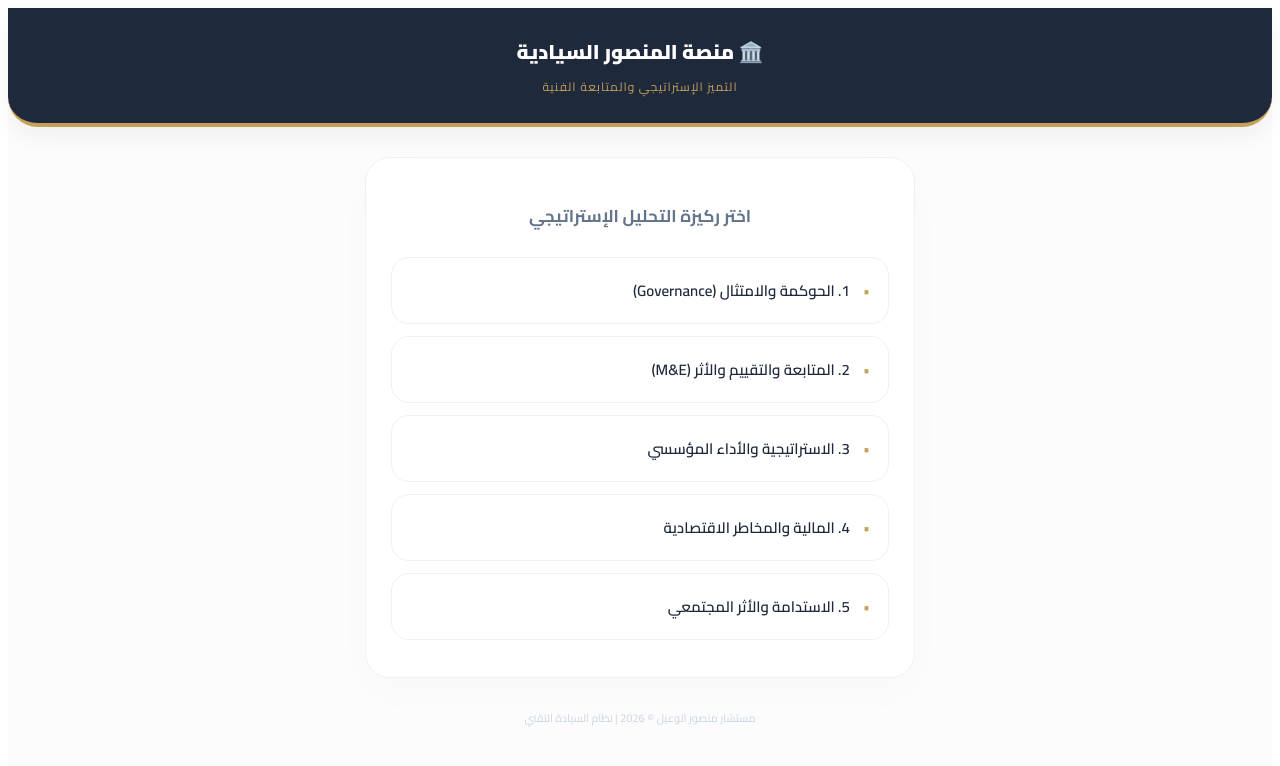
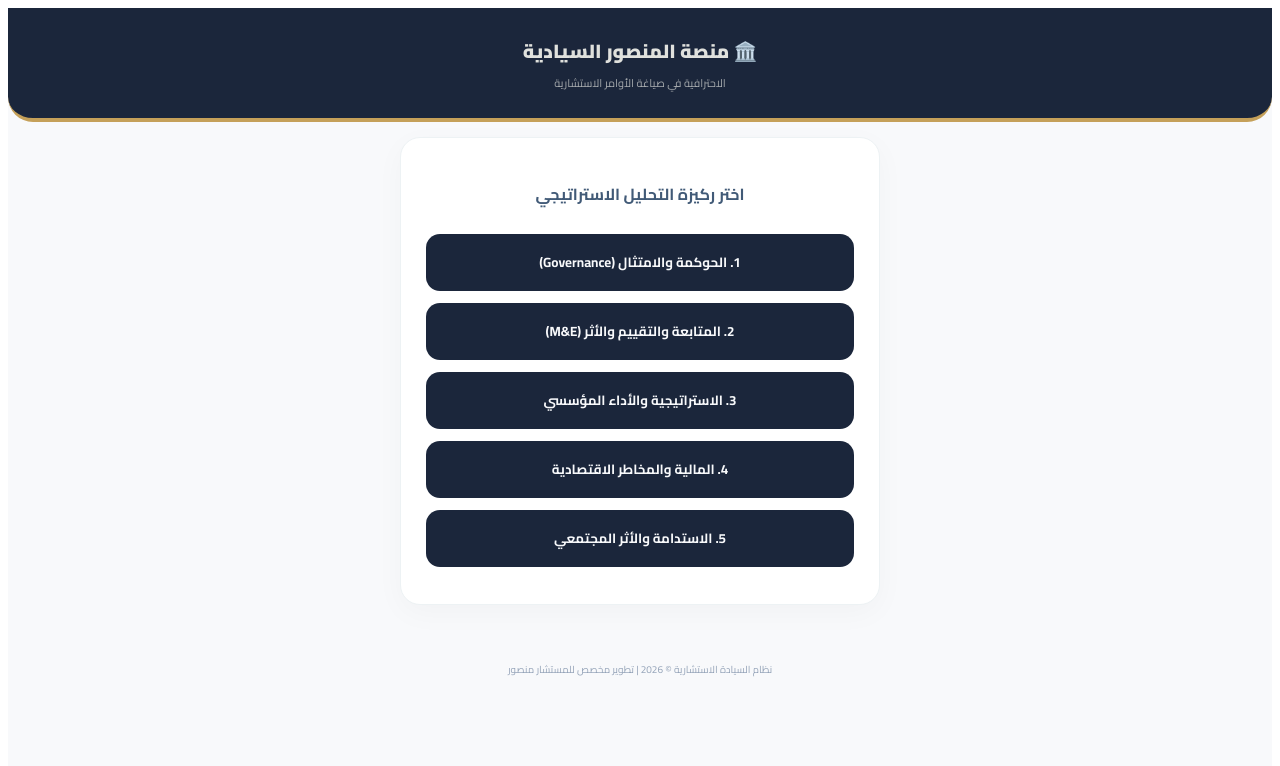
Before and after one commit to al-mansoour-ai/al-mansoooour-ai, a Next.js app: page / in a window 1280 px wide. Shown: the top 766 px of the page. Built offline with nearby package versions, Linux system fonts and the light colour scheme.

Commit message:
Update index.js

```diff
--- a/pages/index.js
+++ b/pages/index.js
@@ -2,7 +2,7 @@ import React, { useState, useEffect } from 'react';
 import Head from 'next/head';
 import engineData from './sovereign_engine.json';
 
-export default function ProfessionalSovereignV4() {
+export default function SovereignCalmUI() {
   const [currentStep, setCurrentStep] = useState(0);
   const [selectedPillar, setSelectedPillar] = useState(null);
   const [selectedTrack, setSelectedTrack] = useState(null);
@@ -14,107 +14,89 @@ export default function ProfessionalSovereignV4() {
   if (!isClient) return null;
 
   const buildFinalPrompt = () => {
-    let prompt = `بصفتك مستشاراً إستراتيجياً وخبيراً في المنهجيات الدولية (OECD & Kirkpatrick)، قم بتحليل البيانات التالية لمسار (${selectedTrack.name}):\n\n`;
-    prompt += `[البيانات المرصودة ميدانياً]:\n`;
+    let prompt = `بصفتك مستشاراً استراتيجياً دولياً، صغ تقريراً احترافياً لمسار (${selectedTrack.name}) بناءً على الملاحظات التالية:\n\n`;
     selectedTrack.questions.forEach((q, idx) => {
-      const answer = formData[`${selectedTrack.id}_${idx}`] || "لم يتم تقديم تفاصيل كافية";
+      const answer = formData[`${selectedTrack.id}_${idx}`] || "لم تتوفر بيانات";
       prompt += `- ${q.q}: ${answer}\n`;
     });
-    prompt += `\n[المطلوب منك في التقرير]:\n`;
-    prompt += `1. صياغة تحليل "فجوة" (Gap Analysis) بين الواقع والمأمول.\n`;
-    prompt += `2. تقديم 3 توصيات إستراتيجية قائمة على معايير الجودة العالمية.\n`;
-    prompt += `3. استشراف المخاطر المستقبلية في حال عدم التدخل.\n\nاجعل الأسلوب تقنياً، مهنياً، وصالحاً للعرض على مجلس الإدارة.`;
+    prompt += `\nالمطلوب: تحليل فني، رصد الفجوات، و3 توصيات تنفيذية وفق المعايير الدولية.`;
     setGeneratedPrompt(prompt);
     setCurrentStep(3);
   };
 
   return (
-    <div dir="rtl" style={{ backgroundColor: "#fcfcfc", minHeight: "100vh", fontFamily: "'Cairo', sans-serif", color: "#1e293b" }}>
+    <div dir="rtl" style={{ backgroundColor: "#F8F9FB", minHeight: "100vh", fontFamily: "'Cairo', sans-serif", color: "#34495E" }}>
       <Head>
-        <title>منصة المنصور - التميز الإستراتيجي</title>
+        <title>منصة المنصور - واجهة هادئة</title>
         <link href="https://fonts.googleapis.com/css2?family=Cairo:wght@400;600;700;900&display=swap" rel="stylesheet" />
       </Head>
 
       <style>{`
-        * { font-family: 'Cairo', sans-serif !important; transition: all 0.3s ease; }
-        .app-bar { background: #1e293b; padding: 25px 15px; text-align: center; border-bottom: 4px solid #c5a059; border-radius: 0 0 30px 30px; margin-bottom: 30px; box-shadow: 0 10px 25px rgba(0,0,0,0.05); }
-        .card-container { background: #ffffff; padding: 25px; border-radius: 25px; border: 1px solid #f1f1f1; box-shadow: 0 15px 40px rgba(0,0,0,0.02); }
-        .pill-button { width: 100%; padding: 18px; margin-bottom: 12px; border-radius: 18px; border: 1px solid #f1f1f1; background: #fff; color: #1e293b; font-weight: 600; cursor: pointer; text-align: right; font-size: 15px; }
-        .pill-button:hover { background: #fafafa; border-color: #c5a059; transform: translateX(-5px); }
-        .primary-btn { width: 100%; padding: 20px; border-radius: 18px; border: none; background: #1e293b; color: white; font-weight: 700; font-size: 16px; margin-top: 15px; cursor: pointer; }
-        .primary-btn:active { transform: scale(0.98); }
-        .input-area { width: 100%; padding: 15px; border-radius: 15px; border: 1px solid #e2e8f0; background: #fcfcfc; margin-bottom: 20px; font-size: 15px; line-height: 1.6; resize: none; box-sizing: border-box; }
-        .input-area:focus { outline: none; border-color: #c5a059; background: #fff; }
-        .hint-badge { background: #fdfaf3; color: #856404; padding: 10px; border-radius: 10px; font-size: 13px; margin-bottom: 10px; border-right: 4px solid #c5a059; }
+        * { font-family: 'Cairo', sans-serif !important; }
+        .mobile-header { background: #1B263B; color: #E0E1DD; padding: 25px 15px; text-align: center; border-bottom: 4px solid #C5A059; border-radius: 0 0 25px 25px; }
+        .step-card { background: #FFFFFF; padding: 25px; border-radius: 20px; box-shadow: 0 8px 30px rgba(0,0,0,0.03); margin-top: -20px; border: 1px solid #EDF2F4; }
+        .calm-btn { width: 100%; padding: 16px; border-radius: 14px; border: none; background: #1B263B; color: #F8F9FB; font-weight: 700; margin-bottom: 12px; cursor: pointer; transition: 0.3s; }
+        .calm-btn:active { transform: scale(0.97); background: #415A77; }
+        .track-btn { width: 100%; padding: 15px; border-radius: 12px; border: 1px solid #D1D5DB; background: #FFFFFF; color: #1B263B; font-weight: 600; margin-bottom: 10px; text-align: right; }
+        .input-calm { width: 100%; padding: 14px; border-radius: 12px; border: 1px solid #D1D5DB; background: #FCFDFF; margin-bottom: 18px; font-size: 15px; box-sizing: border-box; }
+        .hint-calm { background: #F0F4F8; color: #415A77; padding: 10px; border-radius: 10px; font-size: 13px; margin-bottom: 10px; border-right: 4px solid #C5A059; }
       `}</style>
 
-      <div className="app-bar">
-        <h2 style={{ margin: 0, color: "#fff", fontWeight: 900, fontSize: "20px" }}>🏛️ منصة المنصور السيادية</h2>
-        <p style={{ margin: "5px 0 0 0", color: "#c5a059", fontSize: "12px", letterSpacing: "1px" }}>التميز الإستراتيجي والمتابعة الفنية</p>
+      <div className="mobile-header">
+        <h2 style={{ margin: 0, fontSize: "19px", fontWeight: 900 }}>🏛️ منصة المنصور السيادية</h2>
+        <p style={{ margin: "4px 0 0 0", fontSize: "11px", opacity: 0.7 }}>الاحترافية في صياغة الأوامر الاستشارية</p>
       </div>
 
-      <main style={{ maxWidth: "550px", margin: "0 auto", padding: "0 20px" }}>
-
-        <div className="card-container">
+      <main style={{ maxWidth: "480px", margin: "0 auto", padding: "35px 18px" }}>
+        <div className="step-card">
           {currentStep === 0 && (
             <>
-              <h3 style={{ marginBottom: "25px", fontSize: "17px", color: "#64748b", textAlign: "center" }}>اختر ركيزة التحليل الإستراتيجي</h3>
+              <h3 style={{ textAlign: "center", fontSize: "16px", color: "#415A77", marginBottom: "25px" }}>اختر ركيزة التحليل الاستراتيجي</h3>
               {engineData?.pillars?.map(p => (
-                <button key={p.id} onClick={() => { setSelectedPillar(p); setCurrentStep(1); }} className="pill-button">
-                  <span style={{ color: "#c5a059", marginLeft: "10px" }}>•</span> {p.name}
-                </button>
+                <button key={p.id} onClick={() => { setSelectedPillar(p); setCurrentStep(1); }} className="calm-btn">{p.name}</button>
               ))}
             </>
           )}
 
           {currentStep === 1 && selectedPillar && (
             <>
-              <h4 style={{ color: "#c5a059", textAlign: "center", marginBottom: "20px" }}>{selectedPillar.name}</h4>
+              <h3 style={{ textAlign: "center", color: "#C5A059", marginBottom: "20px" }}>{selectedPillar.name}</h3>
               {selectedPillar.tracks?.map(t => (
-                <button key={t.id} onClick={() => { setSelectedTrack(t); setCurrentStep(2); }} className="pill-button" style={{ background: "#fcfcfc" }}>{t.name}</button>
+                <button key={t.id} onClick={() => { setSelectedTrack(t); setCurrentStep(2); }} className="track-btn">● {t.name}</button>
               ))}
-              <button onClick={() => setCurrentStep(0)} style={{ width: "100%", background: "none", border: "none", color: "#94a3b8", marginTop: "15px" }}>تراجع للركائز</button>
+              <button onClick={() => setCurrentStep(0)} style={{ width: "100%", background: "none", border: "none", color: "#94A3B8", marginTop: "10px" }}>تراجع</button>
             </>
           )}
 
           {currentStep === 2 && selectedTrack && (
             <>
-              <h4 style={{ color: "#1e293b", textAlign: "center", marginBottom: "25px" }}>{selectedTrack.name}</h4>
+              <h3 style={{ textAlign: "center", color: "#1B263B", marginBottom: "25px" }}>{selectedTrack.name}</h3>
               {selectedTrack.questions?.map((q, idx) => (
                 <div key={idx} style={{ marginBottom: "25px" }}>
-                  <label style={{ fontSize: "14px", fontWeight: 700, display: "block", marginBottom: "8px", color: "#475569" }}>{idx + 1}. {q.q}</label>
-                  <div className="hint-badge">💡 مثال استرشادي: {q.example}</div>
-                  <textarea
-                    className="input-area"
-                    rows="3"
-                    onChange={(e) => setFormData({...formData, [`${selectedTrack.id}_${idx}`]: e.target.value})}
-                    placeholder="اكتب الملاحظات الميدانية هنا..."
-                  />
+                  <label style={{ fontWeight: 700, display: "block", marginBottom: "8px", fontSize: "14px" }}>{idx + 1}. {q.q}</label>
+                  <div className="hint-calm">💡 مثال: {q.example}</div>
+                  <textarea className="input-calm" rows="3" onChange={(e) => setFormData({...formData, [`${selectedTrack.id}_${idx}`]: e.target.value})} placeholder="اكتب الملاحظات الميدانية..." />
                 </div>
               ))}
-              <button onClick={buildFinalPrompt} className="primary-btn">بناء الأمر الاستشاري 🚀</button>
+              <button onClick={buildFinalPrompt} className="calm-btn" style={{ background: "#C5A059", color: "#1B263B" }}>بناء الأمر الاستشاري 🚀</button>
             </>
           )}
 
           {currentStep === 3 && (
             <>
-              <div style={{ textAlign: "center", marginBottom: "20px" }}>
-                <div style={{ background: "#f0fdf4", color: "#166534", padding: "10px", borderRadius: "10px", display: "inline-block", fontSize: "14px", fontWeight: 700 }}>✅ تم تجهيز الأمر بنجاح</div>
-              </div>
-              <div style={{ background: "#f8fafc", padding: "20px", borderRadius: "15px", border: "1px dashed #c5a059", fontSize: "14px", color: "#1e293b", lineHeight: "1.8", whiteSpace: "pre-wrap" }}>
+              <h3 style={{ textAlign: "center", color: "#2D6A4F", marginBottom: "15px" }}>✅ الأمر جاهز للنسخ</h3>
+              <div style={{ background: "#F8FAFC", padding: "18px", borderRadius: "15px", border: "1px dashed #C5A059", fontSize: "13.5px", lineHeight: "1.7", whiteSpace: "pre-wrap" }}>
                 {generatedPrompt}
               </div>
-              <button
-                onClick={() => { navigator.clipboard.writeText(generatedPrompt); alert("تم النسخ! الصقه الآن في Gemini."); }}
-                className="primary-btn" style={{ background: "#c5a059", color: "#1e293b" }}>نسخ الأمر للاستخدام 📋</button>
-              <button onClick={() => setCurrentStep(0)} style={{ width: "100%", background: "none", border: "none", color: "#94a3b8", marginTop: "15px" }}>تحليل جديد</button>
+              <button onClick={() => { navigator.clipboard.writeText(generatedPrompt); alert("تم النسخ بنجاح!"); }} className="calm-btn" style={{ marginTop: "20px" }}>نسخ الأمر 📋</button>
+              <button onClick={() => setCurrentStep(0)} style={{ width: "100%", background: "none", border: "none", color: "#94A3B8", marginTop: "10px" }}>تحليل جديد</button>
             </>
           )}
         </div>
       </main>
 
-      <footer style={{ textAlign: "center", marginTop: "30px", fontSize: "11px", color: "#cbd5e1" }}>
-        مستشار منصور الوعيل © 2026 | نظام السيادة التقني
+      <footer style={{ textAlign: "center", padding: "20px", fontSize: "10px", color: "#94A3B8" }}>
+        نظام السيادة الاستشارية © 2026 | تطوير مخصص للمستشار منصور
       </footer>
     </div>
   );
```
